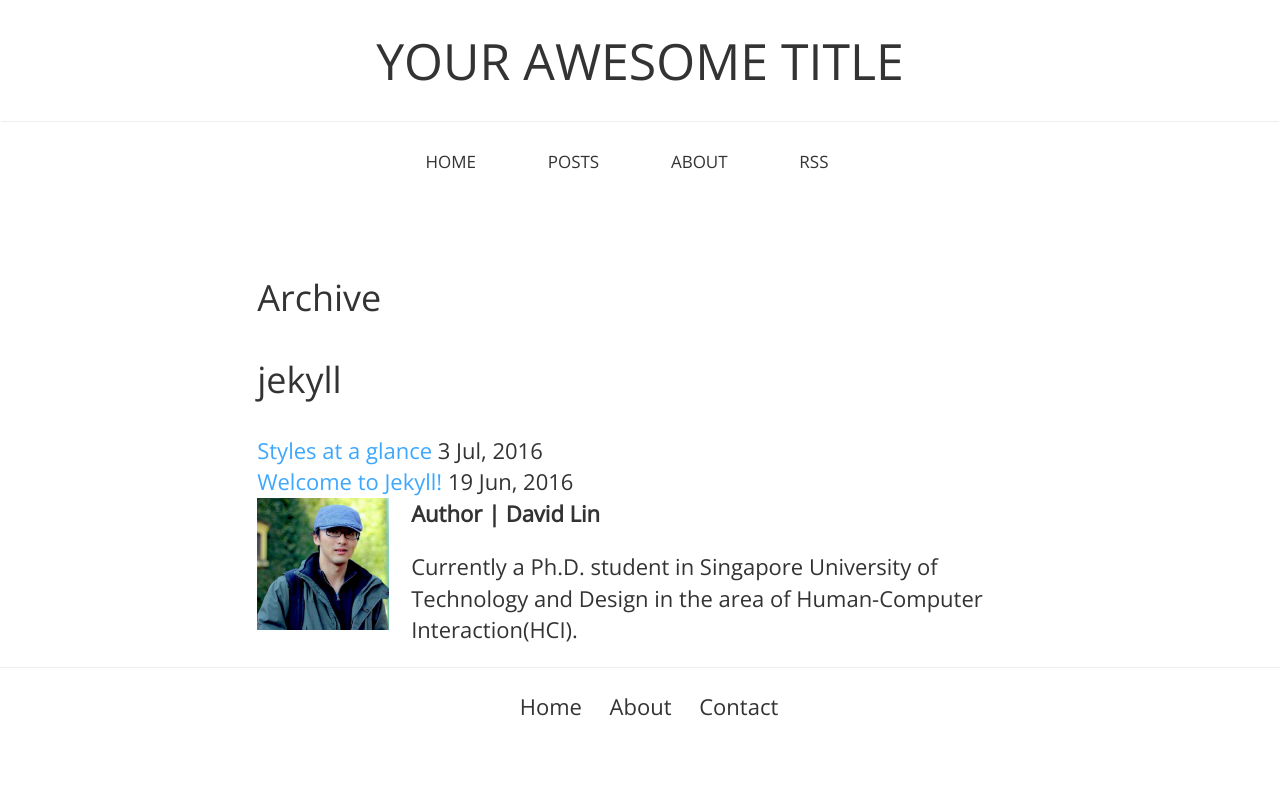
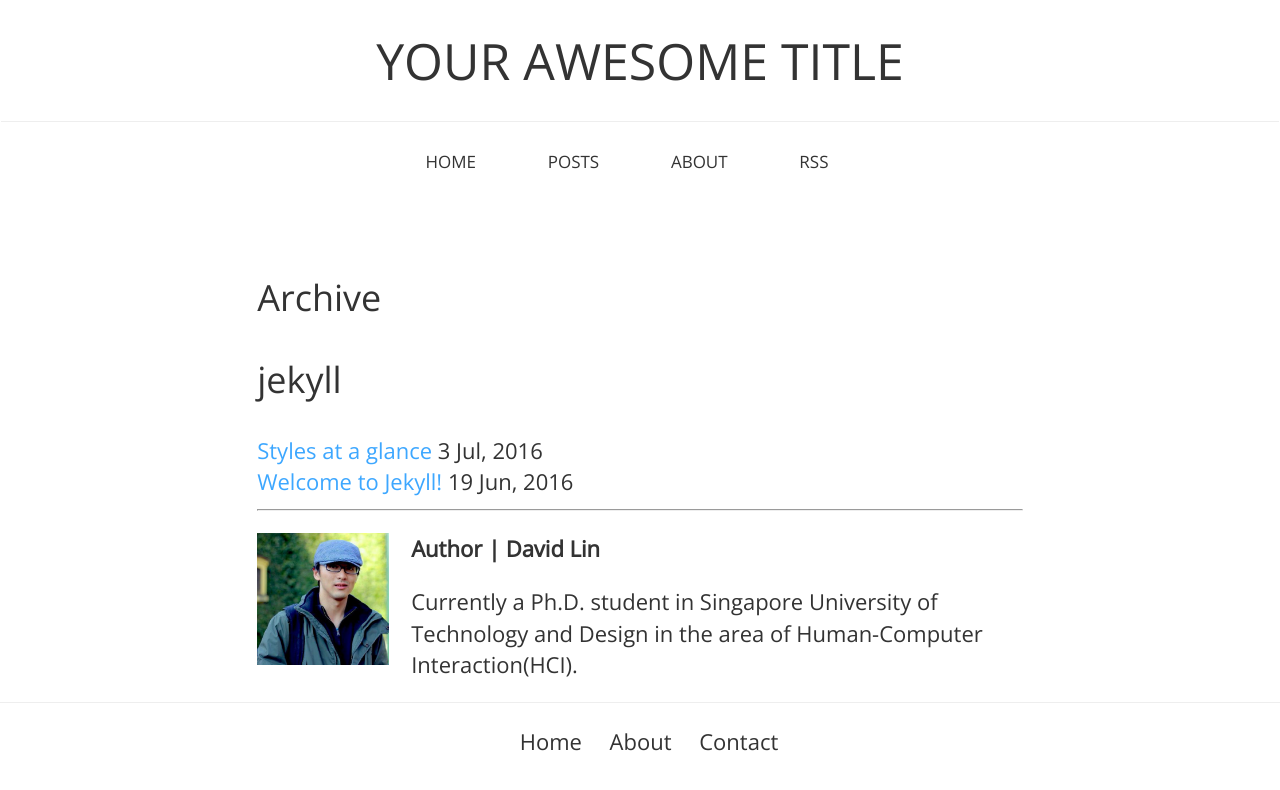
Before and after one commit to oliverguhr/olivers-blog, a Jekyll site: the page built from archive.html, in a window 1280 px wide. Shown: the top 790 px of the page. Built offline with Jekyll 4.4.1, drawn with Linux system fonts in a browser that asks for light colours.

Commit message:
small design fix

```diff
--- a/archive.html
+++ b/archive.html
@@ -22,11 +22,12 @@ title: Archive
 
     {% endfor %}
 
+    <hr />
     {% endfor %}
 
   </section>
 
-  <footer class="article-footer" mar>
+  <p  >
     {% include author.html %}
-  </footer>
+  </p>
 </div>
```
